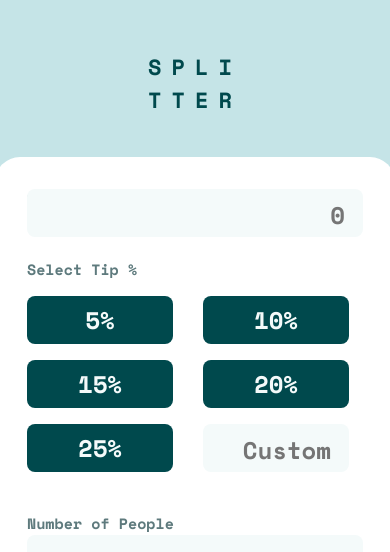
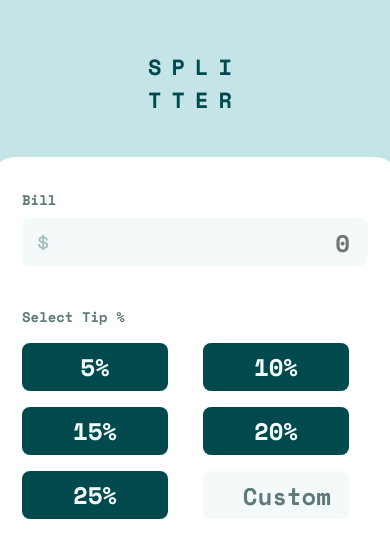
Before and after one commit to RhinoSC/frontendmentor-tip-calculator-app, a website: page index.html in a window 390 px wide. Shown: the top 552 px of the page. Drawn offline with nearby package versions, Linux system fonts and the light colour scheme.

Commit message:
Mobile Form bill finished, WIP tip

```diff
--- a/app/scss/components/form.scss
+++ b/app/scss/components/form.scss
@@ -1,5 +1,4 @@
 @use '../util'as *;
-
 
 .form {
   display: flex;
@@ -8,7 +7,8 @@
   color: var(--dark-grayish-cyan);
   font-weight: 700 !important;
 
-  &__bill, &__tip {
+  &__bill,
+  &__tip {
     margin-bottom: rem(39);
   }
 
@@ -21,16 +21,7 @@
     }
 
     &-input {
-      position: absolute;
-      &::after {
-        display: inline;
-        content: "";
-        position: absolute;
-        width: rem(11);
-        height: rem(17);
-        // background: url('../../../images/icon-dollar.svg');
-        background: red;
-      }
+      background: no-repeat scroll 16px 16px url(../images/icon-dollar.svg), var(--lighter-grayish-cyan);
     }
   }
 
@@ -42,7 +33,7 @@
     align-items: center;
 
     &-title {
-      grid-column: 1 / 3 ;
+      grid-column: 1 / 3;
     }
 
     &-value {
@@ -52,6 +43,14 @@
       border-radius: rem(8);
       color: var(--lighter-grayish-cyan);
       font-size: rem(24);
+
+      &#tip-value-custom {
+        background: var(--lighter-grayish-cyan);
+
+        &::placeholder {
+          color: var(--dark-grayish-cyan);
+        }
+      }
     }
   }
 }
--- a/app/scss/globals/boilerplate.scss
+++ b/app/scss/globals/boilerplate.scss
@@ -18,11 +18,11 @@ body {
 label {
   margin: 0;
   padding: 0;
-  font-size: rem(15);
 }
 
-h5 {
-  font-size: rem(15);
+label, h5 {
+  font-size: rem(14);
+
 }
 
 fieldset {
@@ -32,9 +32,8 @@ fieldset {
 }
 
 input[type="number"] {
-  background: var(--lighter-grayish-cyan);
   margin: 0;
-  padding: rem(8) rem(18) rem(4);
+  padding: rem(7) rem(18) rem(5) rem(28);
   border: none;
   border-radius: rem(8);
   color: var(--very-dark-cyan);
```
Also changed, not shown: README-template.md, dist/style.css, 1 other file.
